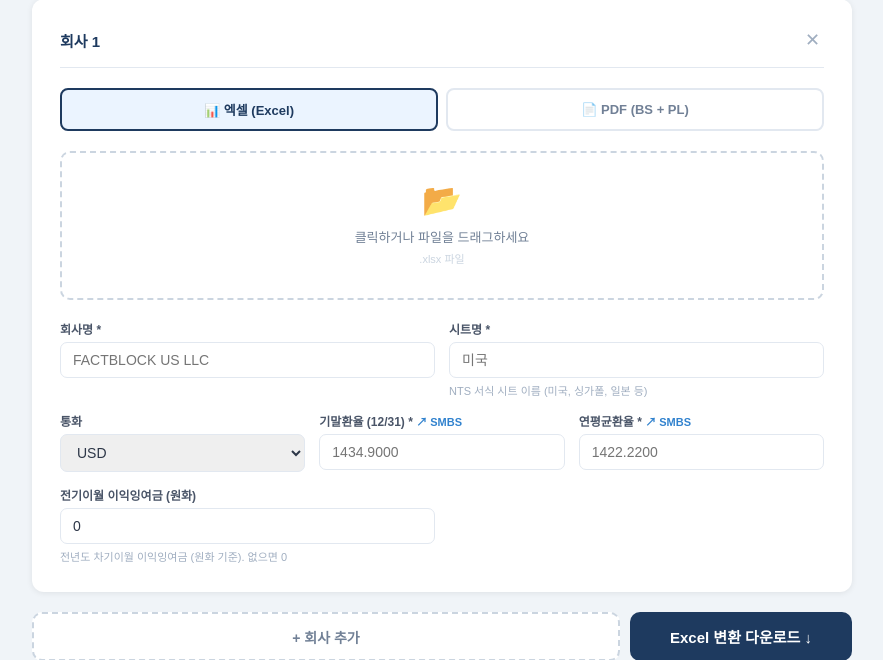
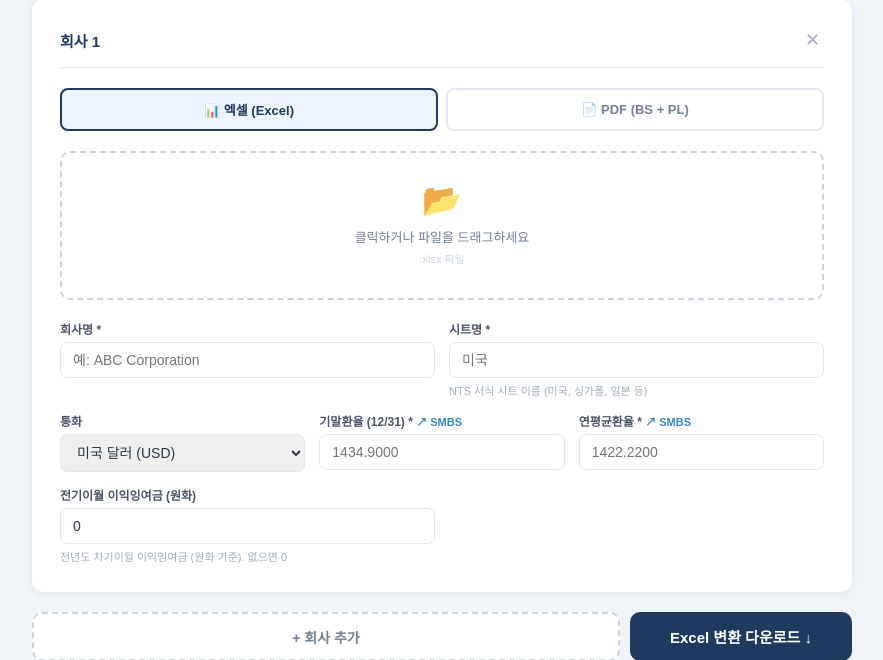
Before and after one commit to phero839/my-webapp, a Flask app: page / in a window 1280 px wide. Shown: the part 205-865 px from the top of the page, without its empty margins (198-1081 px from the left). Run offline with Flask 3, Linux system fonts and the light colour scheme.

Commit message:
Add files via upload

```diff
--- a/templates/index.html
+++ b/templates/index.html
@@ -177,13 +177,25 @@
 let companyCount = 0;
 
 const CURRENCIES = [
-  "USD","JPY","EUR","GBP","CAD","CHF","AUD","NZD","CNH","CNY","HKD",
-  "TWD","MNT","KZT","THB","SGD","IDR","MYR","PHP","VND","BND",
-  "INR","PKR","BDT","KHR","MOP","NPR","LKR","UZS","MMK",
-  "MXN","BRL","ARS","CLP","COP",
-  "SEK","DKK","NOK","RUB","HUF","PLN","CZK","RON",
-  "SAR","QAR","ILS","JOD","KWD","BHD","AED","TRY","OMR",
-  "ZAR","EGP","KES","LYD","ETB","FJD"
+  ["USD","미국 달러"],["JPY","일본 엔"],["EUR","유로"],["GBP","영국 파운드"],
+  ["CAD","캐나다 달러"],["CHF","스위스 프랑"],["AUD","호주 달러"],["NZD","뉴질랜드 달러"],
+  ["CNH","중국 위안(역외)"],["CNY","중국 위안(역내)"],["HKD","홍콩 달러"],
+  ["TWD","대만 달러"],["MNT","몽골 투그릭"],["KZT","카자흐스탄 텡게"],
+  ["THB","태국 바트"],["SGD","싱가포르 달러"],["IDR","인도네시아 루피아"],
+  ["MYR","말레이시아 링깃"],["PHP","필리핀 페소"],["VND","베트남 동"],["BND","브루나이 달러"],
+  ["INR","인도 루피"],["PKR","파키스탄 루피"],["BDT","방글라데시 타카"],
+  ["KHR","캄보디아 리엘"],["MOP","마카오 파타카"],["NPR","네팔 루피"],
+  ["LKR","스리랑카 루피"],["UZS","우즈베키스탄 숨"],["MMK","미얀마 짯"],
+  ["MXN","멕시코 페소"],["BRL","브라질 헤알"],["ARS","아르헨티나 페소"],
+  ["CLP","칠레 페소"],["COP","콜롬비아 페소"],
+  ["SEK","스웨덴 크로나"],["DKK","덴마크 크로네"],["NOK","노르웨이 크로네"],
+  ["RUB","러시아 루블"],["HUF","헝가리 포린트"],["PLN","폴란드 즐로티"],
+  ["CZK","체코 코루나"],["RON","루마니아 레우"],
+  ["SAR","사우디 리얄"],["QAR","카타르 리얄"],["ILS","이스라엘 셰켈"],
+  ["JOD","요르단 디나르"],["KWD","쿠웨이트 디나르"],["BHD","바레인 디나르"],
+  ["AED","UAE 디르함"],["TRY","튀르키예 리라"],["OMR","오만 리얄"],
+  ["ZAR","남아공 랜드"],["EGP","이집트 파운드"],["KES","케냐 실링"],
+  ["LYD","리비아 디나르"],["ETB","에티오피아 비르"],["FJD","피지 달러"],
 ];
 
 function addCompany() {
@@ -236,7 +248,7 @@ function addCompany() {
     <div class="grid-2">
       <div class="field">
         <label>회사명 *</label>
-        <input type="text" name="company_${idx}" placeholder="FACTBLOCK US LLC" required>
+        <input type="text" name="company_${idx}" placeholder="예: ABC Corporation" required>
       </div>
       <div class="field">
         <label>시트명 *</label>
@@ -248,7 +260,7 @@ function addCompany() {
       <div class="field">
         <label>통화</label>
         <select name="currency_${idx}">
-          ${CURRENCIES.map(c=>`<option value="${c}">${c}</option>`).join("")}
+          ${CURRENCIES.map(([code,name])=>`<option value="${code}">${name} (${code})</option>`).join("")}
         </select>
       </div>
       <div class="field">
```
